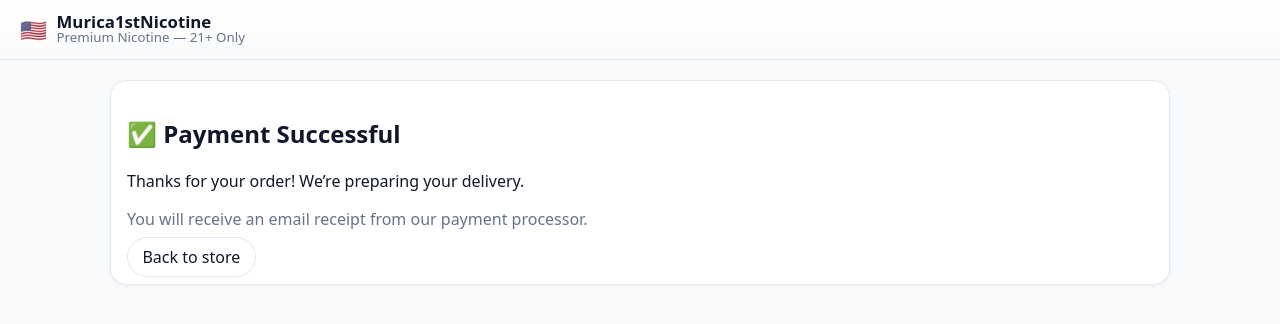
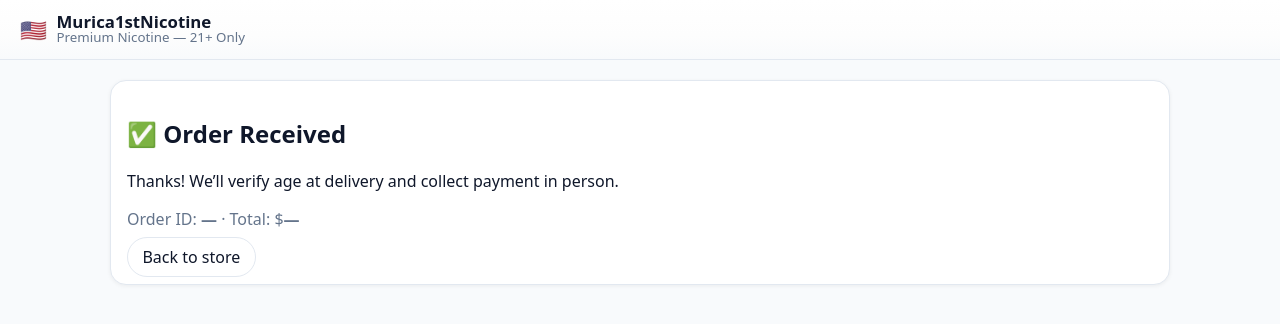
Before and after one commit to Dunclin/Murica1stNicotine, a plain HTML site: page success.html in a window 1280 px wide. Drawn offline with Linux system fonts and the light colour scheme.

Commit message:
Update success.html

```diff
--- a/success.html
+++ b/success.html
@@ -3,7 +3,7 @@
 <head>
   <meta charset="utf-8"/>
   <meta name="viewport" content="width=device-width, initial-scale=1"/>
-  <title>Payment Successful — Murica1stNicotine</title>
+  <title>Order Received — Murica1stNicotine</title>
   <link rel="stylesheet" href="styles.css"/>
 </head>
 <body>
@@ -18,11 +18,16 @@
   </header>
   <main class="wrap">
     <section class="card">
-      <h1>✅ Payment Successful</h1>
-      <p>Thanks for your order! We’re preparing your delivery.</p>
-      <p class="muted">You will receive an email receipt from our payment processor.</p>
+      <h1>✅ Order Received</h1>
+      <p>Thanks! We’ll verify age at delivery and collect payment in person.</p>
+      <p class="muted">Order ID: <strong id="oid">—</strong> &middot; Total: $<strong id="tot">—</strong></p>
       <a class="btn" href="./">Back to store</a>
     </section>
   </main>
+  <script>
+    const u = new URL(location.href);
+    document.getElementById('oid').textContent = u.searchParams.get('orderId') || '—';
+    document.getElementById('tot').textContent = u.searchParams.get('total') || '—';
+  </script>
 </body>
 </html>
```
